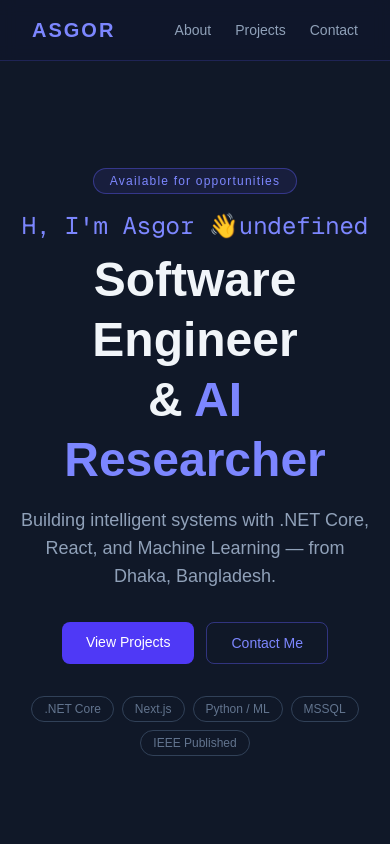
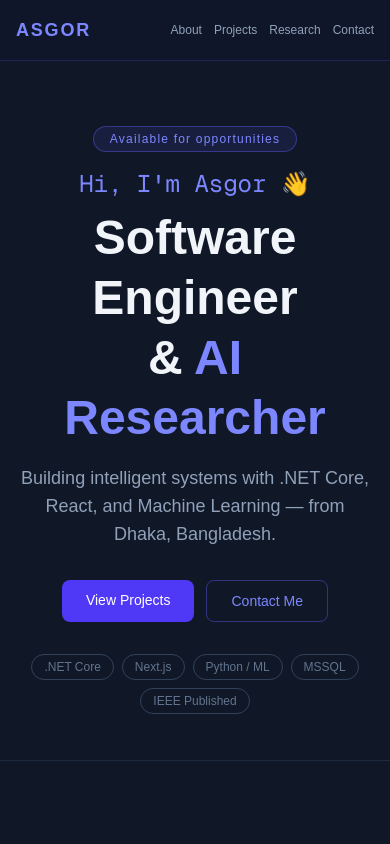
Before and after one commit to Asgorreaj/portfolio, a Next.js app: page / in a window 390 px wide. Shown: the top 844 px of the page. Built offline with nearby package versions, Linux system fonts and the light colour scheme.

Commit message:
fix mobile responsive layout, navbar links, typing effect bug

```diff
--- a/app/components/About.tsx
+++ b/app/components/About.tsx
@@ -4,7 +4,7 @@ import { motion } from "framer-motion";
 
 export default function About() {
   return (
-    <section id="about" className="min-h-screen flex items-center justify-center px-8 border-t border-slate-800">
+    <section id="about" className="min-h-[70vh] md:min-h-screen flex items-center justify-center px-8 border-t border-slate-800">
       <motion.div
         className="max-w-3xl text-center"
         initial={{ opacity: 0, y: 50 }}
--- a/app/components/Hero.tsx
+++ b/app/components/Hero.tsx
@@ -4,7 +4,7 @@ import TypingText from "./TypingText";
 
 export default function Hero() {
   return (
-    <section className="min-h-screen flex flex-col items-center justify-center text-center px-4 pt-20">
+    <section className="min-h-[90vh] md:min-h-screen flex flex-col items-center justify-center text-center px-4 pt-20">
       <motion.div
         className="mb-4 px-4 py-1 rounded-full border border-indigo-500/40 bg-indigo-500/10 text-indigo-400 text-xs tracking-widest"
         initial={{ opacity: 0, y: 10 }}
--- a/app/components/Navbar.tsx
+++ b/app/components/Navbar.tsx
@@ -1,11 +1,12 @@
 export default function Navbar() {
   return (
-          <nav className="fixed top-0 w-full bg-slate-900/80 backdrop-blur border-b border-indigo-500/20 px-8 py-4 flex justify-between items-center">
-            <span className="text-indigo-400 font-bold text-xl tracking-widest">ASGOR</span>
-            <div className="flex gap-6">
-              <a href="#about" className="text-slate-400 hover:text-indigo-400 transition text-sm">About</a>
-              <a href="#projects" className="text-slate-400 hover:text-indigo-400 transition text-sm">Projects</a>
-              <a href="#contact" className="text-slate-400 hover:text-indigo-400 transition text-sm">Contact</a>
+          <nav className="fixed top-0 w-full bg-slate-900/80 backdrop-blur border-b border-indigo-500/20 px-4 md:px-8 py-4 flex justify-between items-center z-50">
+            <span className="text-indigo-400 font-bold text-lg md:text-xl tracking-widest">ASGOR</span>
+            <div className="flex gap-3 md:gap-6">
+              <a href="#about" className="text-slate-400 hover:text-indigo-400 transition text-xs md:text-sm">About</a>
+              <a href="#projects" className="text-slate-400 hover:text-indigo-400 transition text-xs md:text-sm">Projects</a>
+              <a href="#publications" className="text-slate-400 hover:text-indigo-400 transition text-xs md:text-sm">Research</a>
+              <a href="#contact" className="text-slate-400 hover:text-indigo-400 transition text-xs md:text-sm">Contact</a>
             </div>
           </nav>
   );
--- a/app/components/Projects.tsx
+++ b/app/components/Projects.tsx
@@ -41,7 +41,7 @@ const projects: Project[] = [
 
 export default function Projects() {
   return (
-    <section id="projects" className="min-h-screen px-8 py-20 border-t border-slate-800">
+    <section id="projects" className="min-h-[70vh] md:min-h-screen px-8 py-20 border-t border-slate-800">
       <motion.h2
         className="text-4xl font-bold text-slate-100 text-center mb-12"
         initial={{ opacity: 0, y: 30 }}
--- a/app/components/Publications.tsx
+++ b/app/components/Publications.tsx
@@ -52,7 +52,7 @@ const publications: Publication[] = [
 
 export default function Publications() {
   return (
-    <section id="publications" className="min-h-screen px-8 py-20 border-t border-slate-800">
+    <section id="publications" className="min-h-[70vh] md:min-h-screen px-8 py-20 border-t border-slate-800">
       <motion.div
         className="text-center mb-12"
         initial={{ opacity: 0, y: 30 }}
--- a/app/components/TypingText.tsx
+++ b/app/components/TypingText.tsx
@@ -2,15 +2,16 @@
 
 import { useEffect, useState } from "react";
 
-export default function TypingText({ text}:{ text: string }){
+export default function TypingText({ text }: { text: string }) {
   const [displayedText, setDisplayedText] = useState("");
 
   useEffect(() => {
+    setDisplayedText("");
     let index = 0;
     const interval = setInterval(() => {
-            setDisplayedText((prev) => prev + text[index]);
       index++;
-            if (index === text.length) {
+      setDisplayedText(text.slice(0, index));
+      if (index >= text.length) {
         clearInterval(interval);
       }
     }, 80);
```
Lines whose indentation alone changed are shown as unchanged.
